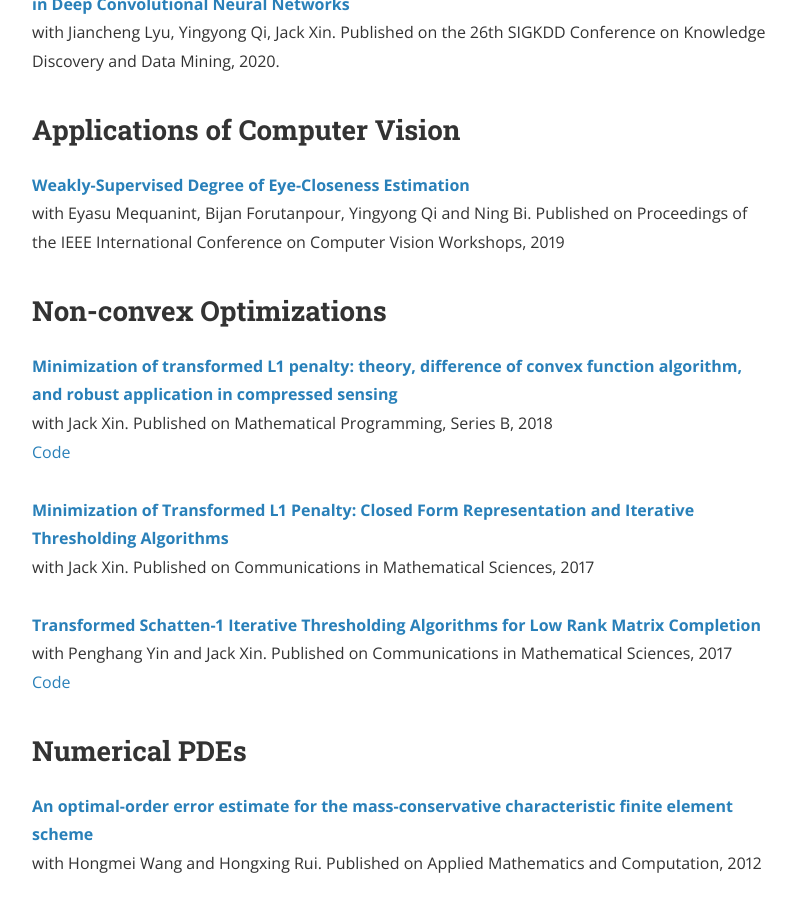
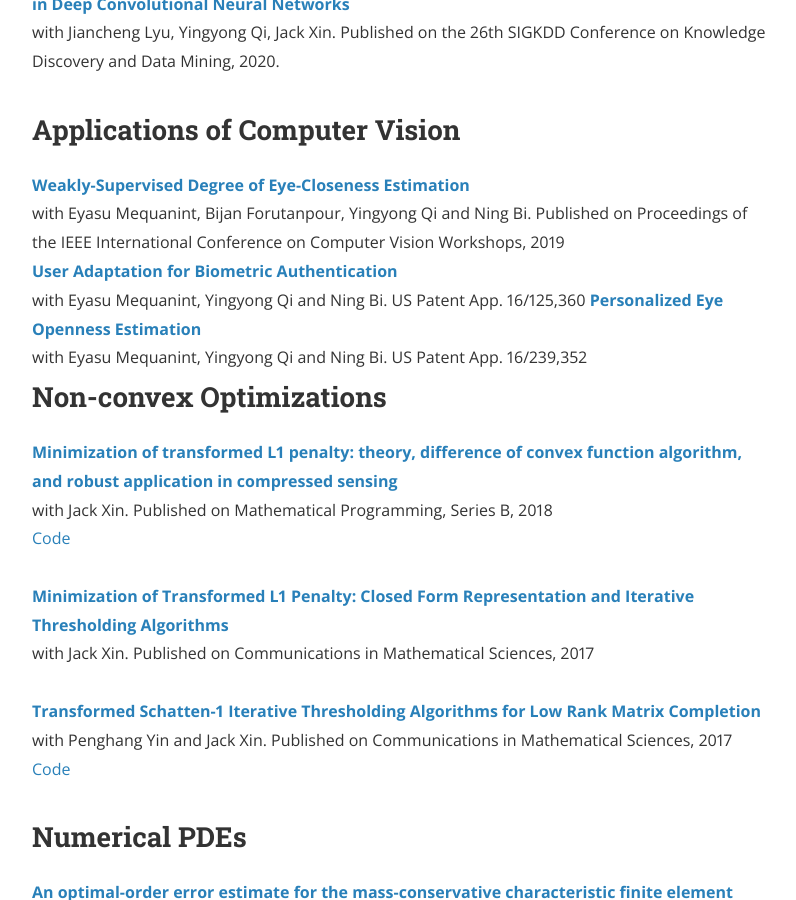
Before and after one commit to zsivine/zsivine.github.io, a Jekyll site: the page built from research.html, in a window 1280 px wide and 900 px high, scrolled down 1859 px. Shown: the whole window, without its empty margins (240-1036 px from the left). Built offline with Jekyll 4.4.1, drawn with Linux system fonts in a browser that asks for light colours; nearby versions of some CDN libraries; comment, search, counter and statistics services are not loaded; a style sheet for code colours, icons or effects is not loaded.

Commit message:
add patent

```diff
--- a/research.html
+++ b/research.html
@@ -104,7 +104,15 @@ permalink: /research/
 <br>with Eyasu Mequanint, Bijan Forutanpour, Yingyong Qi and Ning Bi.
     Published on Proceedings of the IEEE International Conference on Computer Vision Workshops, 2019<br>
 
+<strong><a href="https://patentimages.storage.googleapis.com/cc/ed/1b/0e0be50f8e1c28/US20200082062A1.pdf">
+    User Adaptation for Biometric Authentication</a></strong>
+<br>with Eyasu Mequanint, Yingyong Qi and Ning Bi.
+    US Patent App. 16/125,360
 
+<strong><a href="http://www.freepatentsonline.com/y2020/0218878.html">
+    Personalized Eye Openness Estimation</a></strong>
+<br>with Eyasu Mequanint, Yingyong Qi and Ning Bi.
+    US Patent App. 16/239,352
 
 
 <br>
```
